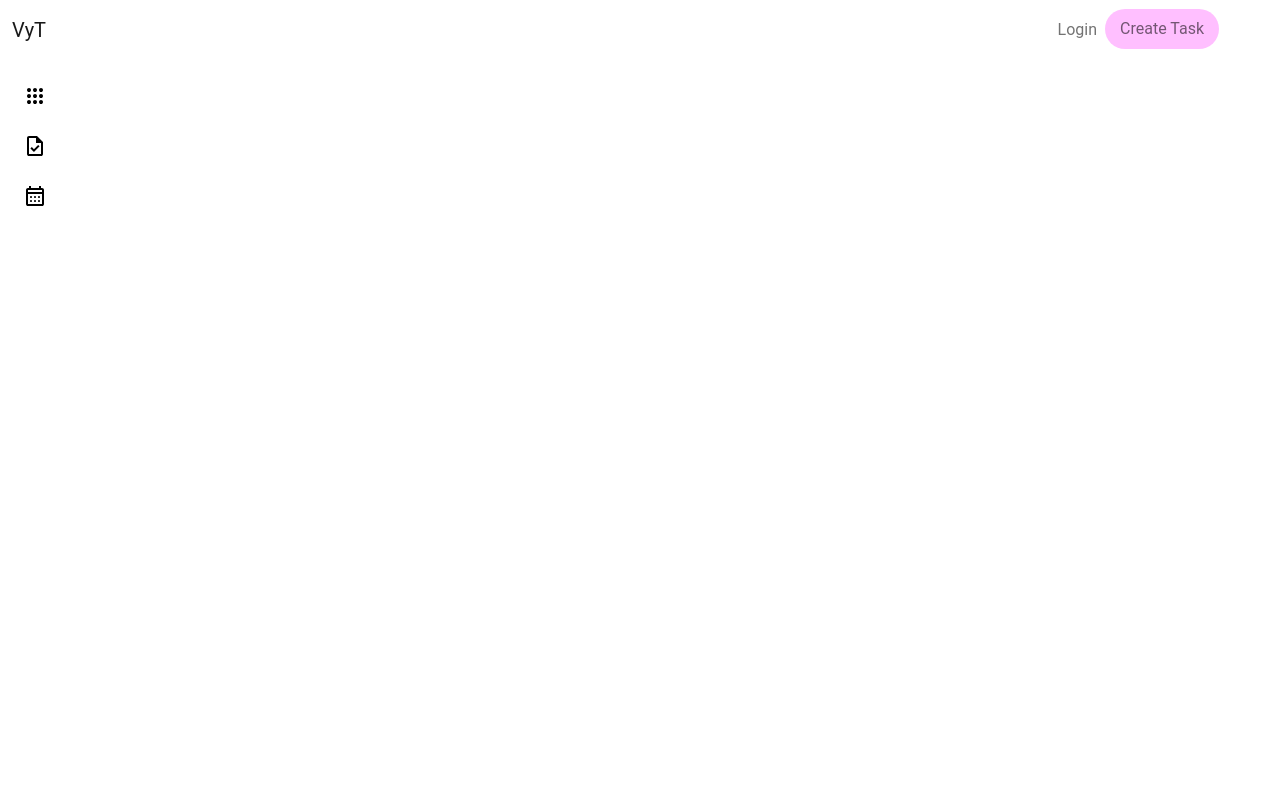
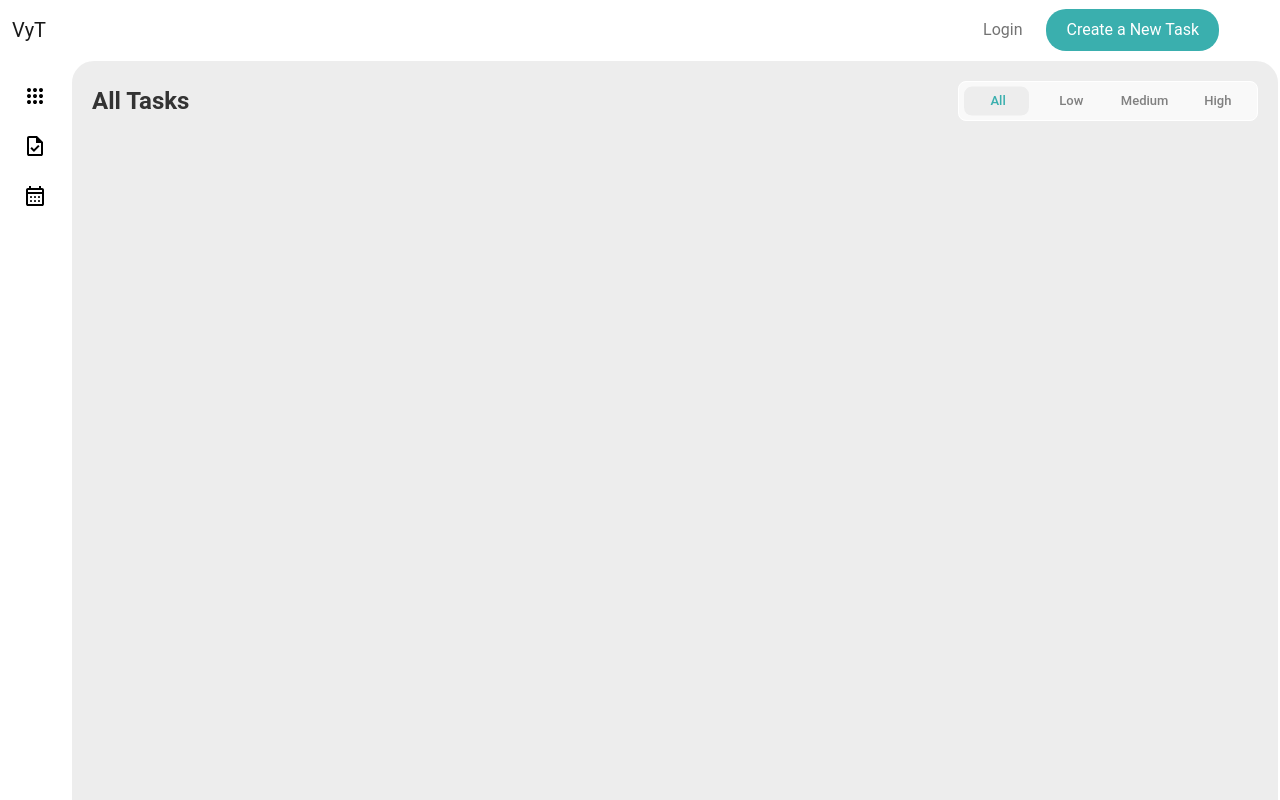
Before and after one commit to SebasRusuu/vyt, a React (Create React App) app in the folder web/: page / in a window 1280 px wide. Shown: the top 800 px of the page. Built offline with nearby package versions, Linux system fonts and the light colour scheme.

Commit message:
Main Layout para as tarefas criado com filtro de prioridade

```diff
--- /dev/null
+++ b/web/src/components/Filters/filters.css
@@ -0,0 +1,46 @@
+.filters-wrapper {
+    display: flex;
+    justify-content: flex-end;
+  }
+
+  .filter-container {
+    position: relative;
+    display: grid;
+    grid-template-columns: repeat(4, 1fr);
+    gap: 5px;
+    padding: 5px;
+    background-color: #f9f9f9;
+    border: 1px solid white;
+    border-radius: 8px;
+    width: 300px;
+  }
+
+  .filter-highlight {
+    position: absolute;
+    left: 5px;
+    background-color: #ededed;
+    border-radius: 8px;
+    transition: transform 300ms cubic-bezier(0.95, 0.03, 1, 1);
+  }
+
+  .filter-button {
+    position: relative;
+    z-index: 10;
+    padding: 4px 8px;
+    font-size: 13px;
+    font-weight: 500;
+    text-align: center;
+    color: gray;
+    background: none;
+    border: none;
+    cursor: pointer;
+    transition: color 0.2s ease-in-out;
+  }
+
+  .filter-button.active {
+    color: #3aafae;
+  }
+
+  .filter-button:hover {
+    color: #3aafae;
+  }
--- /dev/null
+++ b/web/src/components/Filters/index.tsx
@@ -0,0 +1,36 @@
+import React, { useState } from "react";
+import "./filters.css";
+
+function Filters() {
+  const [activeIndex, setActiveIndex] = useState(0);
+  const priorities = ["All", "Low", "Medium", "High"];
+
+  return (
+    <div className="filter-container">
+      <span
+        className="filter-highlight"
+        style={{
+          width: `calc(100% / ${priorities.length} - 10px)`,
+          height: "calc(100% - 10px)",
+          top: "50%",
+          transform: `translate(calc(${activeIndex * 100}% + ${
+            activeIndex * 10
+          }px), -50%)`,
+        }}
+      ></span>
+      {priorities.map((priority, index) => (
+        <button
+          key={index}
+          className={`filter-button ${
+            activeIndex === index ? "active" : ""
+          }`}
+          onClick={() => setActiveIndex(index)}
+        >
+          {priority}
+        </button>
+      ))}
+    </div>
+  );
+}
+
+export default Filters;
--- /dev/null
+++ b/web/src/components/MainLayout/MainLayout.css
@@ -0,0 +1,22 @@
+.main-layout {
+    flex: 1;
+    background-color: #EDEDED;
+    border: 2px solid white;
+    border-radius: 1.5rem;
+    overflow: auto;
+    padding: 20px;
+  }
+
+  .header-section {
+    display: flex;
+    justify-content: space-between;
+    align-items: center;
+    margin-bottom: 20px;
+  }
+
+  .title {
+    font-size: 24px;
+    font-weight: bold;
+    color: #333;
+    margin: 0;
+  }
--- /dev/null
+++ b/web/src/components/MainLayout/index.tsx
@@ -0,0 +1,20 @@
+import React from 'react';
+import Filters from '../../components/Filters'; // Importa o componente Filters
+import './MainLayout.css';
+
+function MainLayout() {
+  return (
+    <div className="main-layout">
+      <div className="header-section">
+        <h1 className="title">All Tasks</h1>
+        <Filters />
+      </div>
+
+      <div className="tasks-content">
+        {/* Conteúdo dos cards seria adicionado aqui futuramente */}
+      </div>
+    </div>
+  );
+}
+
+export default MainLayout;
--- a/web/src/components/header/index.tsx
+++ b/web/src/components/header/index.tsx
@@ -97,7 +97,7 @@ function Header() {
                             ></button>
                         </div>
                         <div className="offcanvas-body container">
-                            <ul className="navbar-nav justify-content-end flex-grow-1 pe-3">
+                            <ul className="navbar-nav justify-content-end flex-grow-1 pe-3 gap-3">
                                 <li className="nav-item">
                                     {userName ? (
                                         <>
@@ -111,11 +111,13 @@ function Header() {
                                         className="nav-link"
                                         onClick={handleCreateTaskClick}
                                         style={{
-                          backgroundColor: '#f8f8',
+                                            backgroundColor: '#3aafae',
                                             borderRadius: '20px',
-                          padding: '7px 15px',
+                                            padding: '8px 20px',
+                                            color: '#FFFFFF',
+
                                         }}>
-                      Create Task
+                                        Create a New Task
                                     </span>
                                 </li>
                             </ul>
--- a/web/src/pages/home/index.tsx
+++ b/web/src/pages/home/index.tsx
@@ -1,16 +1,18 @@
-import React from 'react'
-import SideBar from '../../components/sidebar'
-import Footer from '../../components/footer'
+import React from 'react';
+import SideBar from '../../components/sidebar';
+import Footer from '../../components/footer';
+import MainLayout from '../../components/MainLayout';
 
 function Home() {
   return (
-
-    <div className="flex">
-      <SideBar />
+    <div className="d-flex flex-column vh-100">
+      <div className="d-flex flex-grow-1">
+        <SideBar />
+        <MainLayout />
+      </div>
       <Footer />
-
     </div>
-  )
+  );
 }
 
-export default Home
+export default Home;
```
Also changed, not shown: web/src/components/ContainerTask/index.tsx (added, +25 -0 lines), web/src/components/ContainerTask/ContainerTask.css (added). Lines whose indentation alone changed are shown as unchanged.
